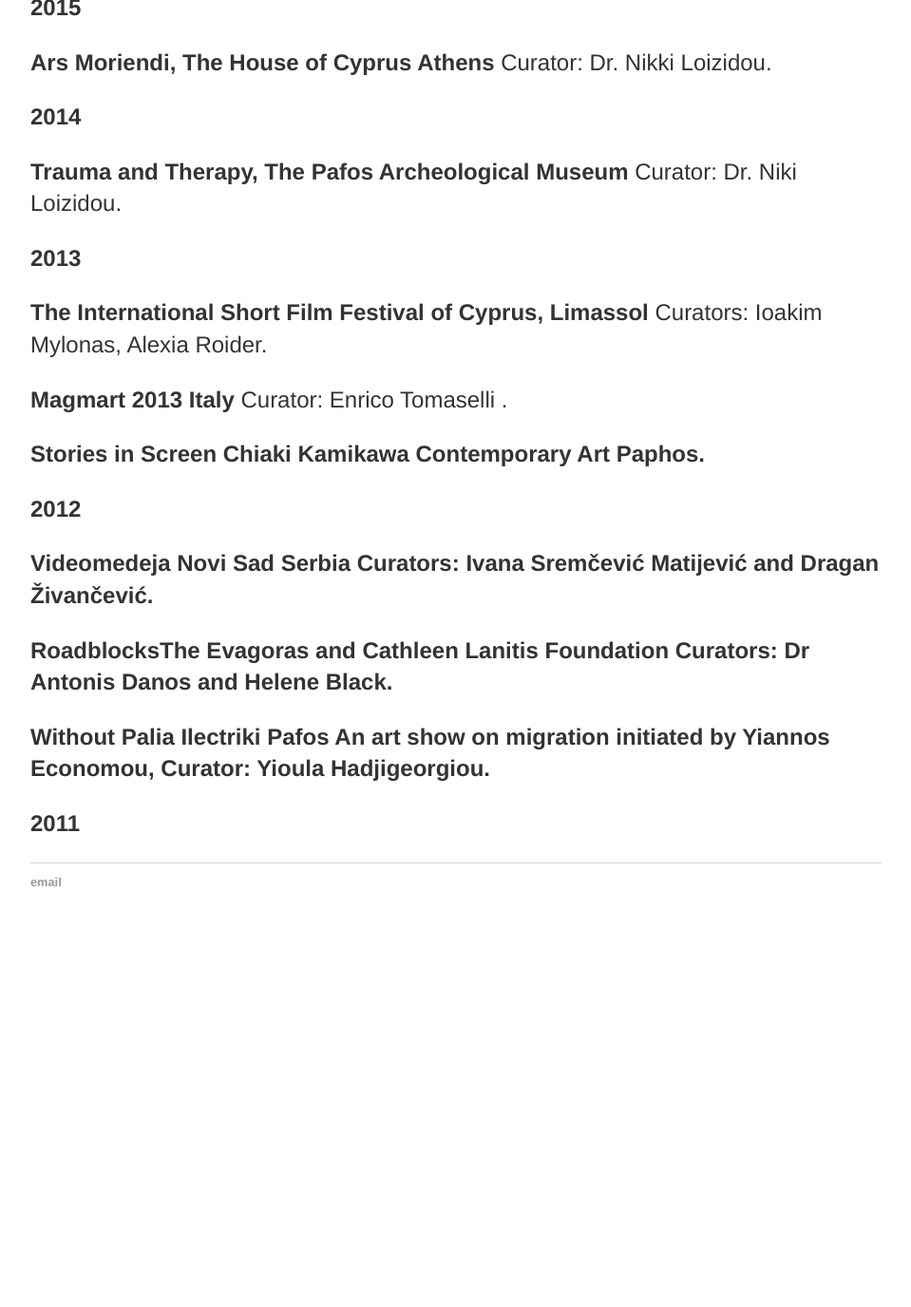
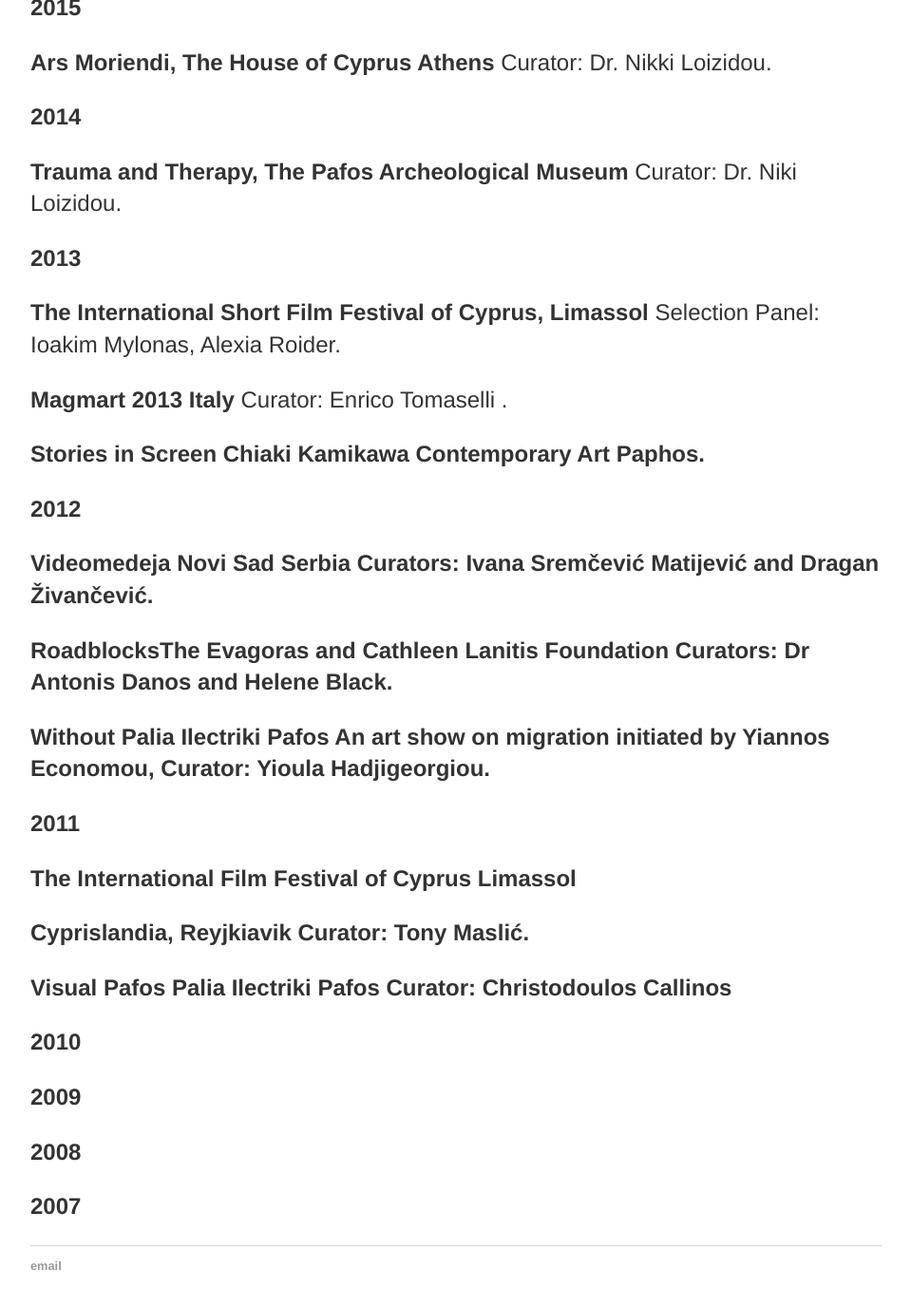
Before and after one commit to YiannosEconomou/Yiannos-E.net, a Jekyll site: the page built from cv.html, in a window 1280 px wide and 1400 px high, scrolled down 1771 px. Shown: the top 1376 px of the window at 95% size, without its empty margins (160-1119 px from the left). Built offline with Jekyll 4.4.1, drawn with Linux system fonts in a browser that asks for light colours; before the commit the page ends 2767 px from its top, so only the background shows below that.

Commit message:
Update cv.html

```diff
--- a/cv.html
+++ b/cv.html
@@ -55,7 +55,7 @@
 <p>
 	<p>
 		<b><strong>2013</b></strong>
-<p><b>The International Short Film Festival of Cyprus, Limassol</b> Curators: Ioakim Mylonas, Alexia Roider.
+<p><b>The International Short Film Festival of Cyprus, Limassol</b> Selection Panel: Ioakim Mylonas, Alexia Roider.
 <p><b>Magmart 2013 Italy</b> Curator: Enrico Tomaselli .
 <p><b>Stories in Screen Chiaki Kamikawa Contemporary Art Paphos.
 <p>
@@ -66,6 +66,18 @@
 <p><b>Without Palia Ilectriki Pafos An art show on migration</b> initiated by Yiannos Economou, Curator: Yioula Hadjigeorgiou.
 	<p>
 		<b><strong>2011</b></strong>
+		<p><b>The International Film Festival of Cyprus</b> Limassol
+	<p><b>Cyprislandia, Reyjkiavik</b> Curator: Tony Maslić.
 
+	<p><b>Visual Pafos Palia Ilectriki Pafos</b> Curator: Christodoulos Callinos
+
+	<p>
+		<b><strong>2010</b></strong>
+<p>
+		<b><strong>2009</b></strong>
+<p>
+		<b><strong>2008</b></strong>
+<p>
+		<b><strong>2007</b></strong>
 
 </div><!-- /.blurb -->
```
